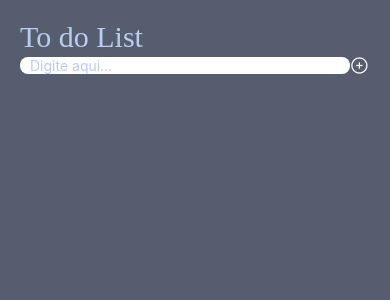
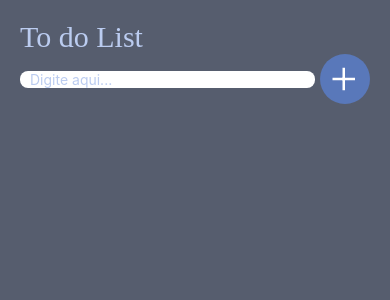
Before and after one commit to ferreira-joao/React-Native-To-do-List, a React Native app in the folder app/: screen / in a window 390 px wide. Shown: the top 300 px of the page. Built offline with nearby package versions, Linux system fonts and the light colour scheme.

Commit message:
fixed AddButton's icon and MainInput style

```diff
--- a/app/src/components/AddButton/index.tsx
+++ b/app/src/components/AddButton/index.tsx
@@ -6,7 +6,7 @@ import { ButtonContainer } from "./styles";
 export function AddButton() {
   return (
     <ButtonContainer>
-      <Icon name="add-circle-outline" size={20} color="#FFF" />
+      <Icon name="add-outline" size={40} color="#FFF" />
     </ButtonContainer>
   );
 }
--- a/app/src/components/AddButton/styles.ts
+++ b/app/src/components/AddButton/styles.ts
@@ -1,3 +1,12 @@
 import styled from "styled-components/native";
+import theme from "../../global/theme";
 
-export const ButtonContainer = styled.TouchableOpacity``;
+export const ButtonContainer = styled.TouchableOpacity`
+  border-radius: 25px;
+  margin-left: 5px;
+  width: 50px;
+  height: 50px;
+  justify-content: center;
+  align-items: center;
+  background-color: ${theme.colors.primary};
+`;
--- a/app/src/components/MainInput/styles.ts
+++ b/app/src/components/MainInput/styles.ts
@@ -3,7 +3,7 @@ import styled from "styled-components/native";
 import theme from "../../global/theme";
 
 export const InputContainer = styled.TextInput`
-  width: 100%;
+  flex: 1;
   border-radius: 8px;
   padding-left: 10px;
   background-color: #fff;
```
Also changed, not shown: 1 other file (tests, documents, lock files or other folders).
